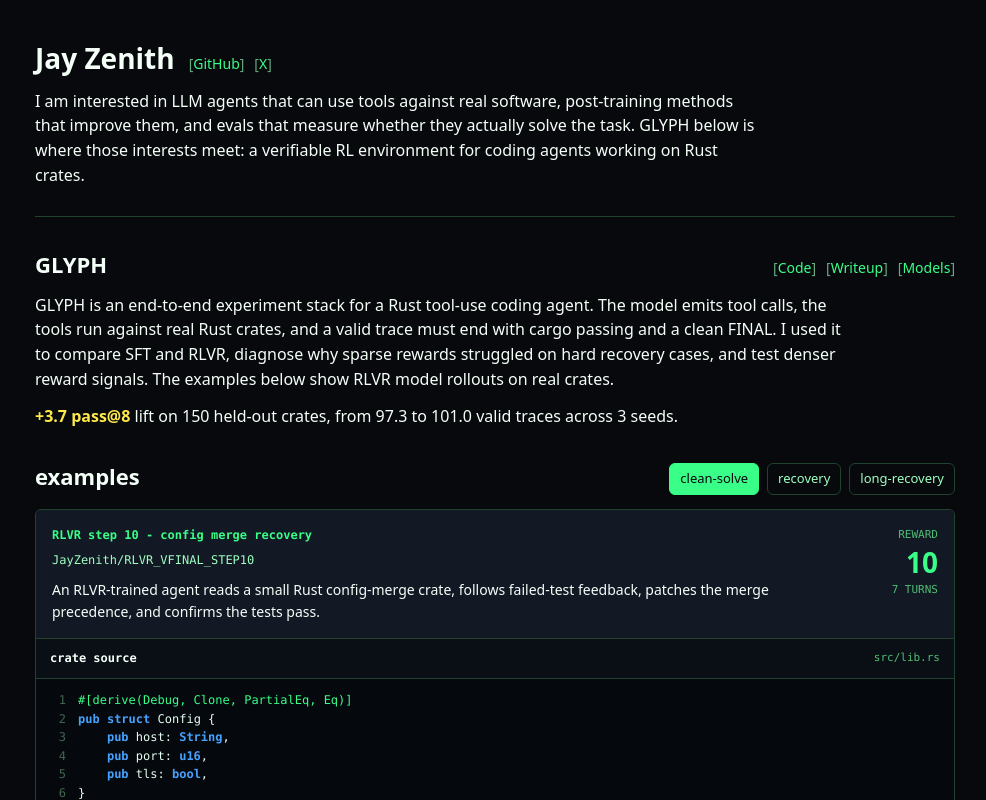
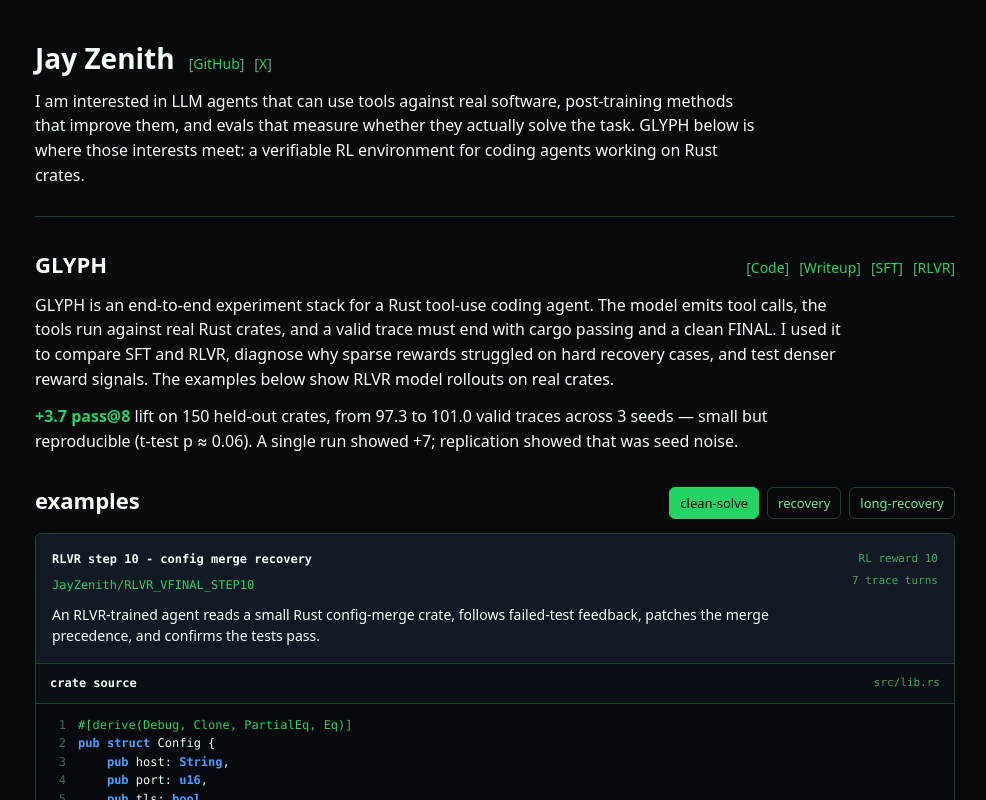
Before and after one commit to JayZenith/portfolio, a React (Create React App) app: page / in a window 1280 px wide. Shown: the top 800 px of the page, without its empty margins (145-1131 px from the left). Built offline with nearby package versions, Linux system fonts and the light colour scheme; what taos would draw is missing.

Commit message:
Refine GLYPH portfolio details

```diff
--- a/src/App.css
+++ b/src/App.css
@@ -12,14 +12,14 @@
   --line: #21422f;
   --blue: #45a3ff;
   --cyan: #24f0ff;
-  --green: #39ff88;
-  --green-soft: #9fffc1;
-  --green-dim: #4fbd73;
+  --green: #24d366;
+  --green-soft: #6ee894;
+  --green-dim: #36aa5d;
   --amber: #ffe94a;
   --purple: #c678ff;
   --scroll-track: #07100b;
-  --scroll-thumb: #2bdc73;
-  --scroll-thumb-hover: #8cffb4;
+  --scroll-thumb: #1fa85a;
+  --scroll-thumb-hover: #52d879;
 }
 
 * {
@@ -163,7 +163,7 @@ a:hover {
 }
 
 .result-note strong {
-  color: var(--amber);
+  color: var(--green);
   font-weight: 650;
 }
 
@@ -209,7 +209,7 @@ a:hover {
 
 .trace-summary {
   display: grid;
-  grid-template-columns: minmax(0, 1fr) 110px;
+  grid-template-columns: minmax(0, 1fr) auto;
   gap: 18px;
   padding: 16px;
   border-bottom: 1px solid var(--line);
@@ -218,7 +218,7 @@ a:hover {
 
 .trace-label {
   display: block;
-  color: var(--green);
+  color: var(--text);
   font-family: ui-monospace, SFMono-Regular, Menlo, Consolas, monospace;
   font-size: 12px;
   font-weight: 700;
@@ -227,7 +227,7 @@ a:hover {
 .model-label {
   display: inline-block;
   margin-top: 7px;
-  color: var(--green-soft);
+  color: var(--green);
   font-family: ui-monospace, SFMono-Regular, Menlo, Consolas, monospace;
   font-size: 12px;
 }
@@ -236,6 +236,17 @@ a:hover {
   margin: 8px 0 0;
   color: var(--text);
   font-size: 14px;
+}
+
+.trace-metadata {
+  display: flex;
+  flex-direction: column;
+  align-items: flex-end;
+  gap: 5px;
+  color: var(--green-dim);
+  font-family: ui-monospace, SFMono-Regular, Menlo, Consolas, monospace;
+  font-size: 11px;
+  white-space: nowrap;
 }
 
 .crate-source {
@@ -329,26 +340,6 @@ a:hover {
   background: #121925;
   font-family: ui-monospace, SFMono-Regular, Menlo, Consolas, monospace;
   font-size: 11px;
-}
-
-.trace-score {
-  display: grid;
-  align-content: start;
-  gap: 5px;
-  text-align: right;
-}
-
-.trace-score span {
-  color: var(--green-dim);
-  font-family: ui-monospace, SFMono-Regular, Menlo, Consolas, monospace;
-  font-size: 11px;
-  text-transform: uppercase;
-}
-
-.trace-score strong {
-  color: var(--green);
-  font-size: 28px;
-  line-height: 1;
 }
 
 .trace-turns {
@@ -550,8 +541,9 @@ a:hover {
     grid-template-columns: 1fr;
   }
 
-  .trace-score {
-    text-align: left;
+  .trace-metadata {
+    align-items: flex-start;
+    margin-top: 10px;
   }
 
   .turn {
--- a/src/MainPage.js
+++ b/src/MainPage.js
@@ -10,8 +10,13 @@ const profileLinks = [
 const glyphLinks = [
   { label: 'Code', href: 'https://github.com/JayZenith/glyph' },
   { label: 'Writeup', href: 'https://jayzenith.github.io/glyph/' },
-  { label: 'Models', href: 'https://huggingface.co/JayZenith' },
+  { label: 'SFT', href: 'https://huggingface.co/JayZenith/SFT_HALF_A_V8' },
+  { label: 'RLVR', href: 'https://huggingface.co/JayZenith/RLVR_VFINAL_STEP10' },
 ];
+
+const modelLinks = {
+  'JayZenith/RLVR_VFINAL_STEP10': 'https://huggingface.co/JayZenith/RLVR_VFINAL_STEP10',
+};
 
 const oss = [
   {
@@ -203,7 +208,8 @@ function MainPage() {
           </p>
           <p className="result-note">
             <strong>+3.7 pass@8</strong> lift on 150 held-out crates, from 97.3 to 101.0 valid traces
-            across 3 seeds.
+            across 3 seeds — small but reproducible (t-test p ≈ 0.06). A single run showed +7;
+            replication showed that was seed noise.
           </p>
         </article>
       </section>
@@ -231,13 +237,19 @@ function MainPage() {
           <div className="trace-summary">
             <div>
               <span className="trace-label">{trace.label}</span>
-              <span className="model-label">{trace.model}</span>
+              <a
+                className="model-label"
+                href={modelLinks[trace.model] ?? 'https://huggingface.co/JayZenith'}
+                target="_blank"
+                rel="noreferrer"
+              >
+                {trace.model}
+              </a>
               <p>{exampleDescription}</p>
             </div>
-            <div className="trace-score">
-              <span>reward</span>
-              <strong>{trace.reward}</strong>
-              <span>{trace.turns.length} turns</span>
+            <div className="trace-metadata" aria-label="Trace metadata">
+              <span>RL reward {trace.reward}</span>
+              <span>{trace.turns.length} trace turns</span>
             </div>
           </div>
           {crateSource && (
```
